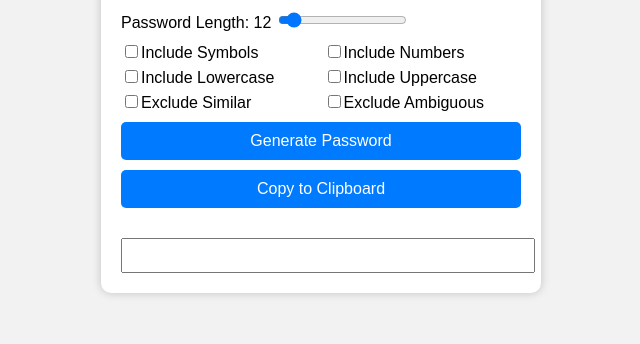
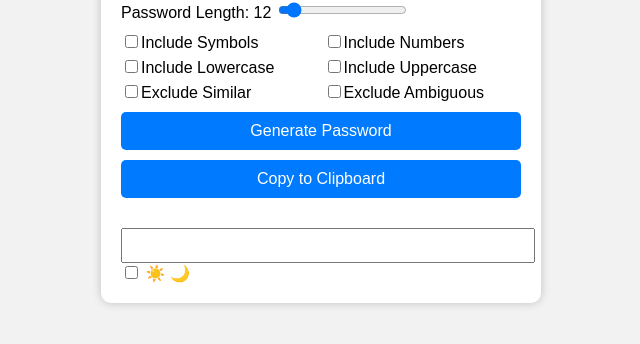
Before and after one commit to fusionxo/PasswordGenerator, a plain HTML site: page index.html in a window 1280 px wide. Shown: the part 298-642 px from the top of the page, without its empty margins (319-959 px from the left). Drawn offline with Linux system fonts and the light colour scheme.

Commit message:
Add files via upload
New dark mode feature!

```diff
--- a/index.html
+++ b/index.html
@@ -4,6 +4,7 @@
   <meta charset="UTF-8">
   <meta name="viewport" content="width=device-width, initial-scale=1.0">
   <link rel="stylesheet" href="styles.css">
+  <link rel="stylesheet" href="dark-mode-switch.css">
   <title>Password Generator</title>
 </head>
 <body>
@@ -24,9 +25,17 @@
       <button id="copy">Copy to Clipboard</button>
     </div>
     <div class="password-display">
-      <input type="text" id="generatedPassword" readonly>
+      <input type="text" id="generatedPassword" class="text-dark-mode" readonly>
+    </div>
+    <div class="dark-mode-switch">
+      <input type="checkbox" id="dark-mode-toggle">
+      <label for="dark-mode-toggle">
+        <span class="emoji-light">☀️</span>
+        <span class="emoji-dark">🌙</span>
+      </label>
     </div>
   </div>
+
   <script src="script.js"></script>
 </body>
 </html>
```
